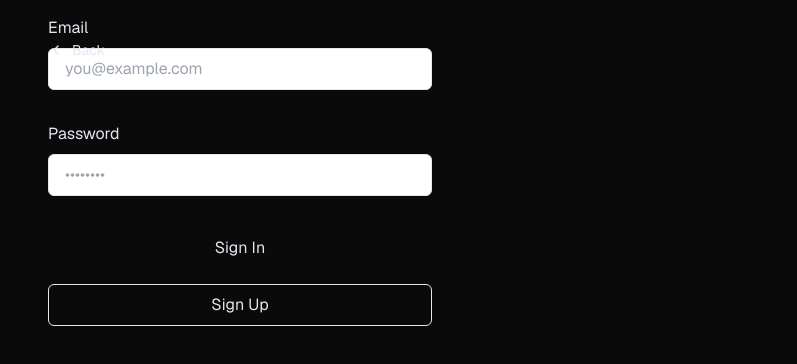
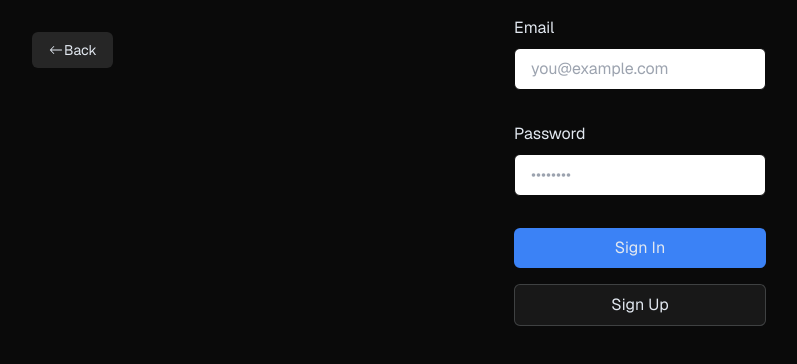
Before and after one commit to halvorot/cert-portal, a Next.js app: page /login in a window 1280 px wide. Shown: the top 364 px of the page, without its empty margins (0-797 px from the left). Built offline with nearby package versions, Linux system fonts and the light colour scheme.

Commit message:
Add simple auth login logout

```diff
--- a/src/app/certifications/[exam_code]/page.tsx
+++ b/src/app/certifications/[exam_code]/page.tsx
@@ -8,6 +8,8 @@ import Link from "next/link";
 import Markdown from "react-markdown";
 import RatingsSummaryCard from "@/components/RatingsSummaryCard";
 import RatingsGrid from "@/components/RatingsGrid";
+import BackButton from "@/components/BackButton";
+import AuthButton from "@/components/AuthButton";
 
 export default async function Page({
   params,
@@ -46,13 +48,8 @@ export default async function Page({
   }
   return (
     <>
-      <Link
-        href="/"
-        className="group absolute left-8 top-8 flex items-center rounded-md bg-dark-accent px-4 py-2 text-sm text-light no-underline hover:bg-light-accent/20"
-      >
-        <BsArrowLeft className="w-4" />
-        Back
-      </Link>
+      <BackButton />
+      <AuthButton />
       {certification && (
         <>
           <H1
--- a/src/app/layout.tsx
+++ b/src/app/layout.tsx
@@ -1,5 +1,6 @@
 import { GeistSans } from "geist/font/sans";
 import "./globals.css";
+import AuthButton from "@/components/AuthButton";
 
 const defaultUrl = process.env.VERCEL_URL
   ? `https://${process.env.VERCEL_URL}`
--- a/src/app/login/page.tsx
+++ b/src/app/login/page.tsx
@@ -1,41 +1,42 @@
-import Link from 'next/link'
-import { headers, cookies } from 'next/headers'
-import { createClient } from '@/utils/supabase/server'
-import { redirect } from 'next/navigation'
+import Link from "next/link";
+import { headers, cookies } from "next/headers";
+import { createClient } from "@/utils/supabase/server";
+import { redirect } from "next/navigation";
+import BackButton from "@/components/BackButton";
 
 export default function Login({
   searchParams,
 }: {
-  searchParams: { message: string }
+  searchParams: { message: string };
 }) {
   const signIn = async (formData: FormData) => {
-    'use server'
+    "use server";
 
-    const email = formData.get('email') as string
-    const password = formData.get('password') as string
-    const cookieStore = cookies()
-    const supabase = createClient(cookieStore)
+    const email = formData.get("email") as string;
+    const password = formData.get("password") as string;
+    const cookieStore = cookies();
+    const supabase = createClient(cookieStore);
 
     const { error } = await supabase.auth.signInWithPassword({
       email,
       password,
-    })
+    });
 
     if (error) {
-      return redirect('/login?message=Could not authenticate user')
+      return redirect("/login?message=Could not authenticate user: " + error.message);
     }
 
-    return redirect('/')
-  }
+    return redirect("/");
+  };
 
   const signUp = async (formData: FormData) => {
-    'use server'
+    "use server";
 
-    const origin = headers().get('origin')
-    const email = formData.get('email') as string
-    const password = formData.get('password') as string
-    const cookieStore = cookies()
-    const supabase = createClient(cookieStore)
+    const origin = headers().get("origin");
+    const email = formData.get("email") as string;
+    const password = formData.get("password") as string;
+    const cookieStore = cookies();
+    const supabase = createClient(cookieStore);
 
     const { error } = await supabase.auth.signUp({
       email,
@@ -43,47 +44,30 @@ export default function Login({
       options: {
         emailRedirectTo: `${origin}/auth/callback`,
       },
-    })
+    });
 
     if (error) {
-      return redirect('/login?message=Could not authenticate user')
+      return redirect(
+        "/login?message=Could not authenticate user: " + error.message,
+      );
     }
 
-    return redirect('/login?message=Check email to continue sign in process')
-  }
+    return redirect("/login?message=Check email to continue sign in process");
+  };
 
   return (
-    <div className="flex-1 flex flex-col w-full px-8 sm:max-w-md justify-center gap-2">
-      <Link
-        href="/"
-        className="absolute left-8 top-8 py-2 px-4 rounded-md no-underline text-foreground bg-btn-background hover:bg-btn-background-hover flex items-center group text-sm"
-      >
-        <svg
-          xmlns="http://www.w3.org/2000/svg"
-          width="24"
-          height="24"
-          viewBox="0 0 24 24"
-          fill="none"
-          stroke="currentColor"
-          strokeWidth="2"
-          strokeLinecap="round"
-          strokeLinejoin="round"
-          className="mr-2 h-4 w-4 transition-transform group-hover:-translate-x-1"
-        >
-          <polyline points="15 18 9 12 15 6" />
-        </svg>{' '}
-        Back
-      </Link>
-
+    <div className="flex w-full items-center justify-center">
+      <div className="px-8 sm:max-w-md">
+        <BackButton />
         <form
-        className="animate-in flex-1 flex flex-col w-full justify-center gap-2 text-foreground"
+          className="flex w-full flex-1 flex-col justify-center gap-2 text-light"
           action={signIn}
         >
           <label className="text-md" htmlFor="email">
             Email
           </label>
           <input
-          className="rounded-md px-4 py-2 bg-inherit border mb-6"
+            className="mb-6 rounded-md border px-4 py-2 text-dark"
             name="email"
             placeholder="you@example.com"
             required
@@ -92,27 +76,28 @@ export default function Login({
             Password
           </label>
           <input
-          className="rounded-md px-4 py-2 bg-inherit border mb-6"
+            className="mb-6 rounded-md border px-4 py-2 text-dark"
             type="password"
             name="password"
             placeholder="••••••••"
             required
           />
-        <button className="bg-green-700 rounded-md px-4 py-2 text-foreground mb-2">
+          <button className="mb-2 rounded-md bg-primary px-4 py-2 text-light hover:bg-primary-accent">
             Sign In
           </button>
           <button
             formAction={signUp}
-          className="border border-foreground/20 rounded-md px-4 py-2 text-foreground mb-2"
+            className="mb-2 rounded-md border border-light/20 bg-dark-accent/50 px-4 py-2 text-light hover:bg-dark-accent/20"
           >
             Sign Up
           </button>
           {searchParams?.message && (
-          <p className="mt-4 p-4 bg-foreground/10 text-foreground text-center">
+            <p className="mt-4 p-4 text-center text-light">
               {searchParams.message}
             </p>
           )}
         </form>
       </div>
-  )
+    </div>
+  );
 }
--- a/src/app/page.tsx
+++ b/src/app/page.tsx
@@ -1,3 +1,4 @@
+import AuthButton from "@/components/AuthButton";
 import CertificationGrid from "@/components/CertificationsGrid";
 import H1 from "@/components/H1";
 import H2 from "@/components/H2";
@@ -6,6 +7,7 @@ import { Suspense } from "react";
 export default async function Index() {
   return (
     <div className="">
+      <AuthButton />
       <H1 preText="Welcome to" gradientText="CertPortal" />
       <div className="flex flex-col justify-center text-center">
         <H2 text="Browse certifications to find the best one for you" />
--- a/src/components/AuthButton.tsx
+++ b/src/components/AuthButton.tsx
@@ -1,30 +1,32 @@
-import { createClient } from '@/utils/supabase/server'
-import Link from 'next/link'
-import { cookies } from 'next/headers'
-import { redirect } from 'next/navigation'
+import { createClient } from "@/utils/supabase/server";
+import Link from "next/link";
+import { cookies } from "next/headers";
+import { redirect } from "next/navigation";
 
 export default async function AuthButton() {
-  const cookieStore = cookies()
-  const supabase = createClient(cookieStore)
+  const cookieStore = cookies();
+  const supabase = createClient(cookieStore);
 
   const {
     data: { user },
-  } = await supabase.auth.getUser()
+  } = await supabase.auth.getUser();
 
   const signOut = async () => {
-    'use server'
+    "use server";
 
-    const cookieStore = cookies()
-    const supabase = createClient(cookieStore)
-    await supabase.auth.signOut()
-    return redirect('/login')
-  }
+    const cookieStore = cookies();
+    const supabase = createClient(cookieStore);
+    await supabase.auth.signOut();
+    return redirect("/login");
+  };
 
-  return user ? (
+  return (
+    <div className="absolute right-8 top-8">
+      {user ? (
         <div className="flex items-center gap-4">
-      Hey, {user.email}!
+          Hello, {user.email}!
           <form action={signOut}>
-        <button className="py-2 px-4 rounded-md no-underline bg-btn-background hover:bg-btn-background-hover">
+            <button className="rounded-md bg-dark-accent px-4 py-2 text-light no-underline hover:bg-light-accent/20">
               Logout
             </button>
           </form>
@@ -32,9 +34,11 @@ export default async function AuthButton() {
       ) : (
         <Link
           href="/login"
-      className="py-2 px-3 flex rounded-md no-underline bg-btn-background hover:bg-btn-background-hover"
+          className="flex rounded-md bg-dark-accent px-4 py-2 text-light no-underline hover:bg-light-accent/20"
         >
           Login
         </Link>
-  )
+      )}
+    </div>
+  );
 }
--- /dev/null
+++ b/src/components/BackButton.tsx
@@ -0,0 +1,15 @@
+import Link from "next/link";
+import React from "react";
+import { BsArrowLeft } from "react-icons/bs";
+
+export default function BackButton() {
+  return (
+    <Link
+      href="/"
+      className="group absolute left-8 top-8 flex items-center rounded-md bg-dark-accent px-4 py-2 text-sm text-light no-underline hover:bg-light-accent/20"
+    >
+      <BsArrowLeft className="w-4" />
+      Back
+    </Link>
+  );
+}
```
Lines whose indentation alone changed are shown as unchanged.
